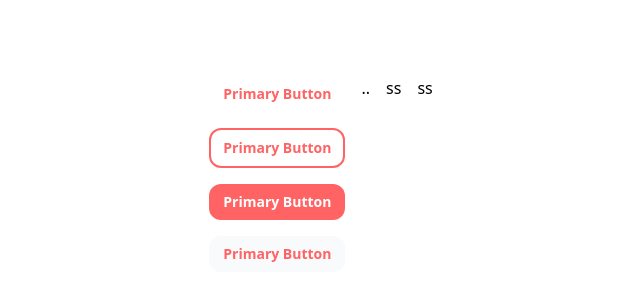
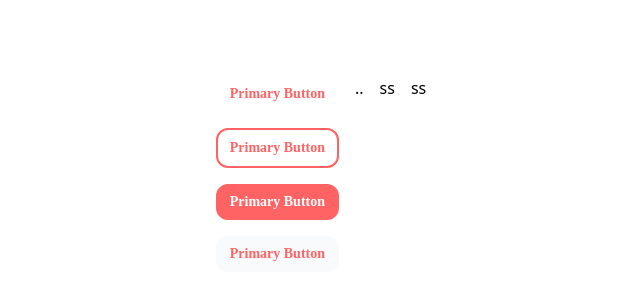
Before and after one commit to HopplaGe/hoppla-ui, a React (Vite) app: page / in a window 1280 px wide. Shown: the part 226-526 px from the top of the page, without its empty margins (319-959 px from the left). Built offline with nearby package versions, Linux system fonts and the light colour scheme; a web font is replaced by a local one.

Commit message:
Update Button component and Button stories

```diff
--- a/src/components/Button/index.tsx
+++ b/src/components/Button/index.tsx
@@ -36,6 +36,7 @@ const buttonStyle = cva(
     "gap-2",
     "justify-center",
     "items-center",
+      "fira-go"
   ],
   {
     variants: {
```
Also changed, not shown: 1 other file (tests, documents, lock files or other folders).
